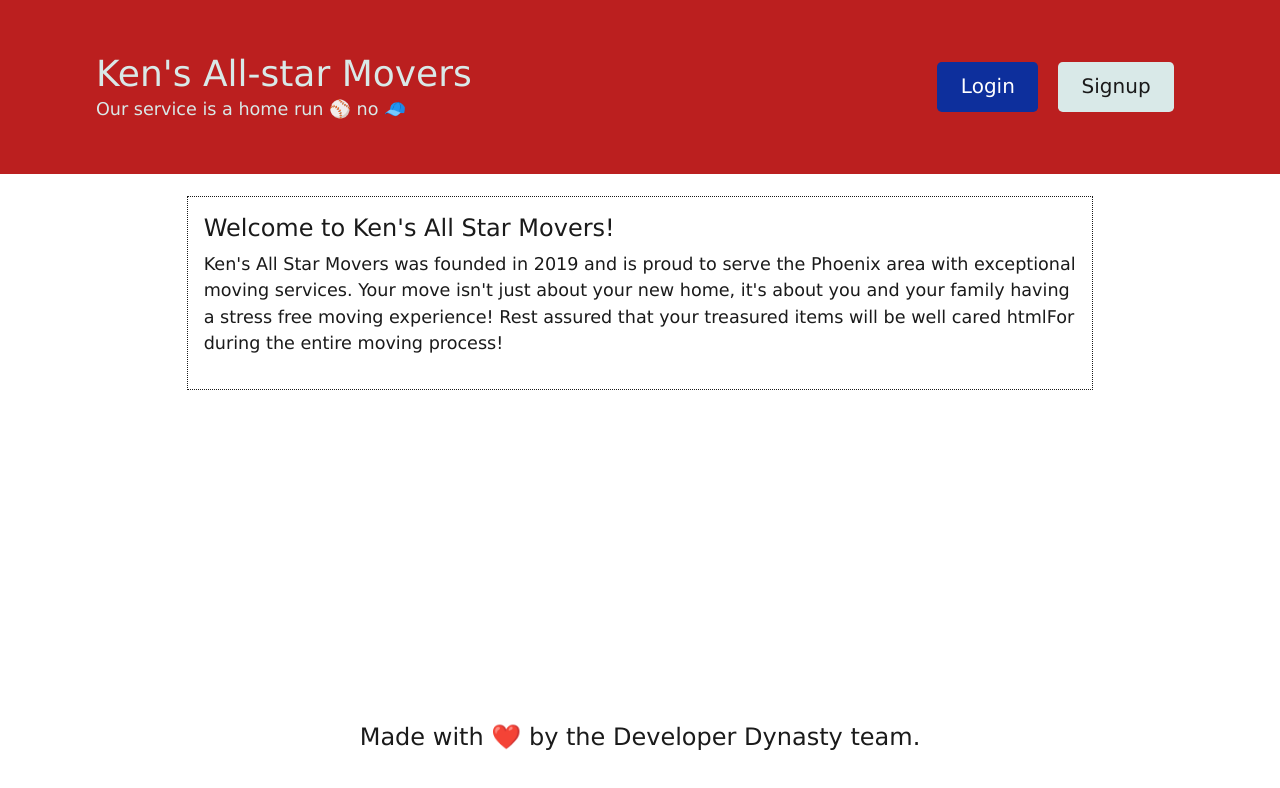
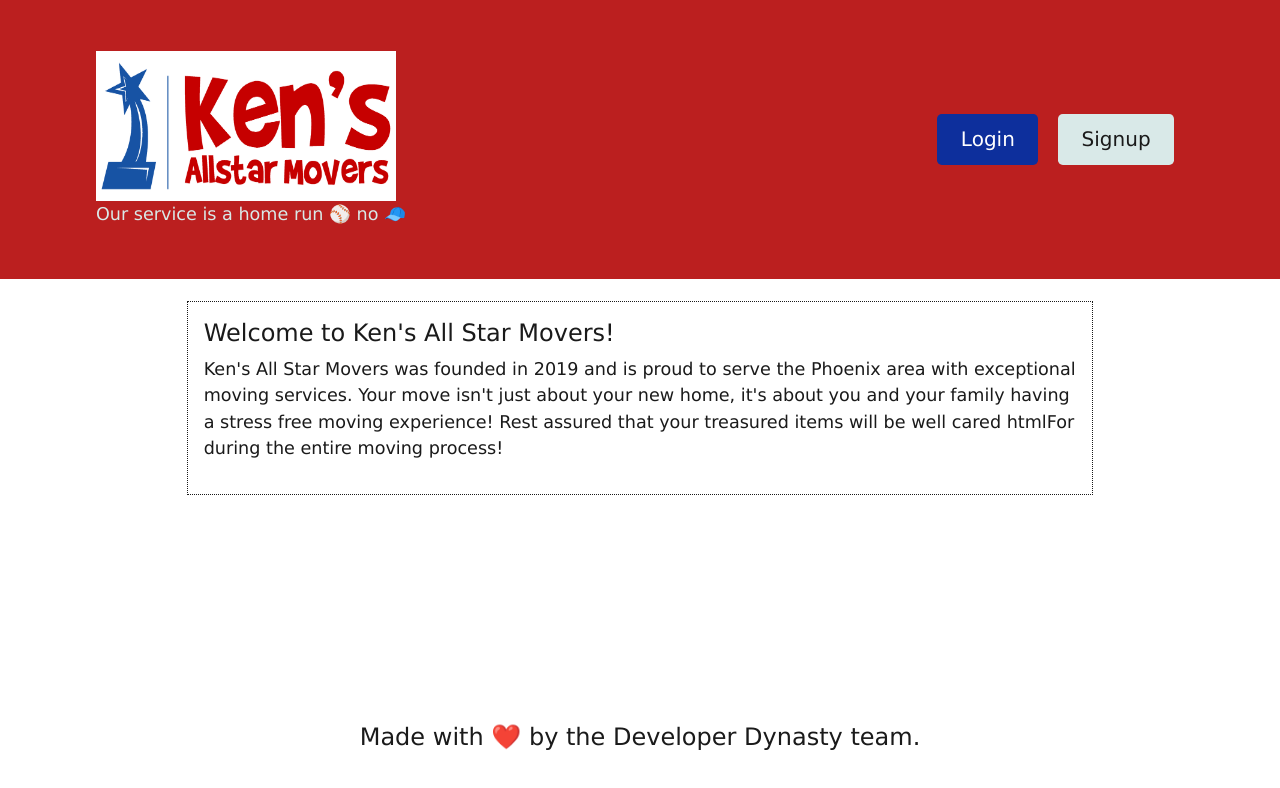
Before and after one commit to BrantMartin/KensAllStarMovers, a React (Create React App) app in the folder client/: page / in a window 1280 px wide. Shown: the top 788 px of the page. Built offline with nearby package versions, Linux system fonts and the light colour scheme; no server answers.

Commit message:
fixed logo

```diff
--- a/client/src/components/Header/index.js
+++ b/client/src/components/Header/index.js
@@ -13,7 +13,7 @@ const Header = () => {
       <div className="container flex-row justify-space-between-lg justify-center align-center">
         <div>
           <Link className="text-light" to="/">
-            <h1 className="m-0">Ken's All-star Movers</h1>
+            <img src='/images/kensallstarmovers.png' alt='logo'/>
           </Link>
           <p className="m-0">Our service is a home run ⚾ no 🧢</p>
         </div>
--- a/client/src/index.css
+++ b/client/src/index.css
@@ -1,6 +1,11 @@
 @tailwind base;
 @tailwind components;
 @tailwind utilities;
+
+img {
+  height: 150px;
+  width: 300px;
+}
 
 /*! normalize.css v8.0.1 | MIT License | github.com/necolas/normalize.css */
 /* Document
--- a/package.json
+++ b/package.json
@@ -17,7 +17,9 @@
     "concurrently": "^5.1.0"
   },
   "dependencies": {
+    "@emailjs/browser": "^3.6.2",
     "@headlessui/react": "^1.6.2",
-    "@heroicons/react": "^1.0.6"
+    "@heroicons/react": "^1.0.6",
+    "emailjs-com": "^3.2.0"
   }
 }
```
Also changed, not shown: client/public/images/kensallstarmovers.png (added).
